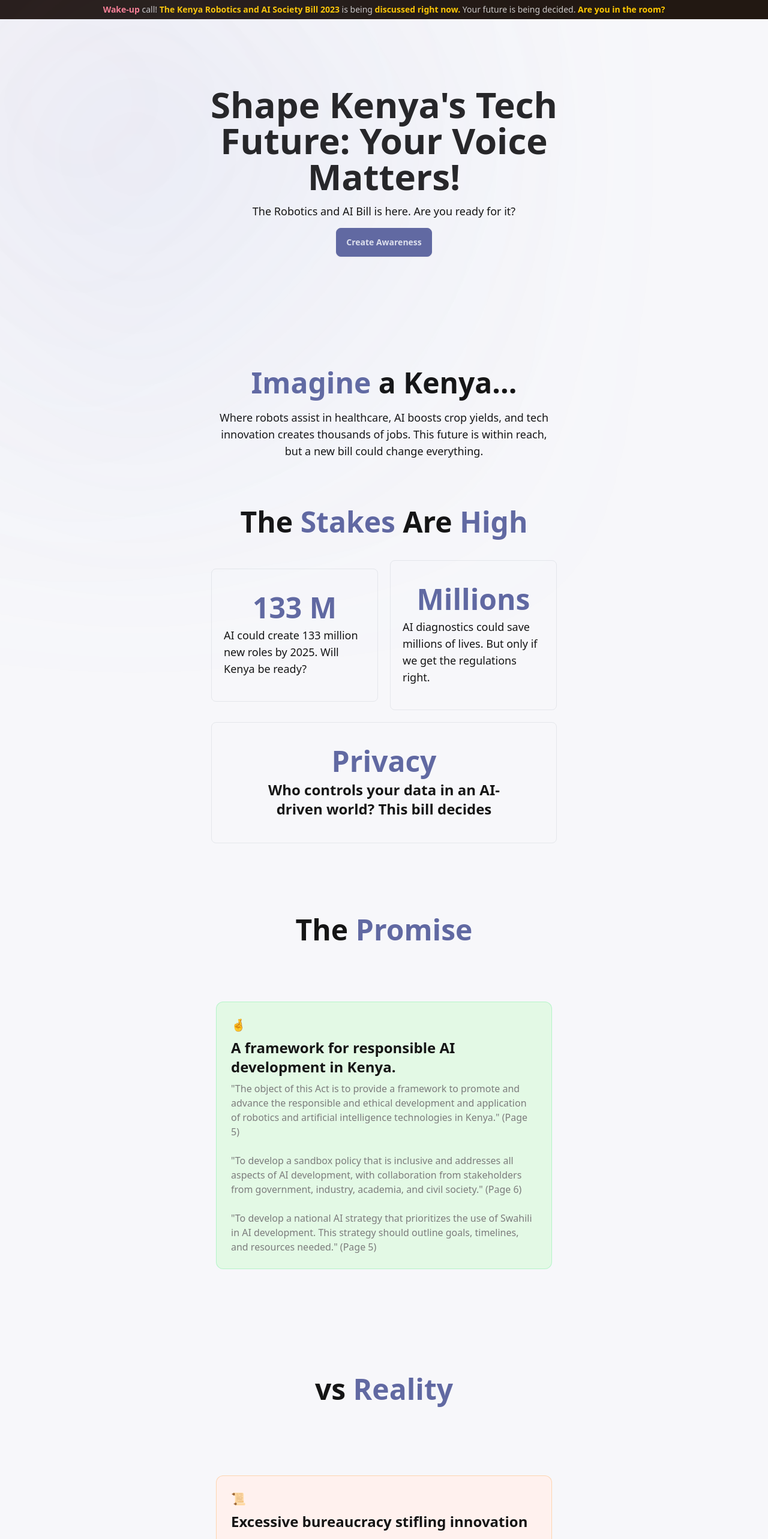
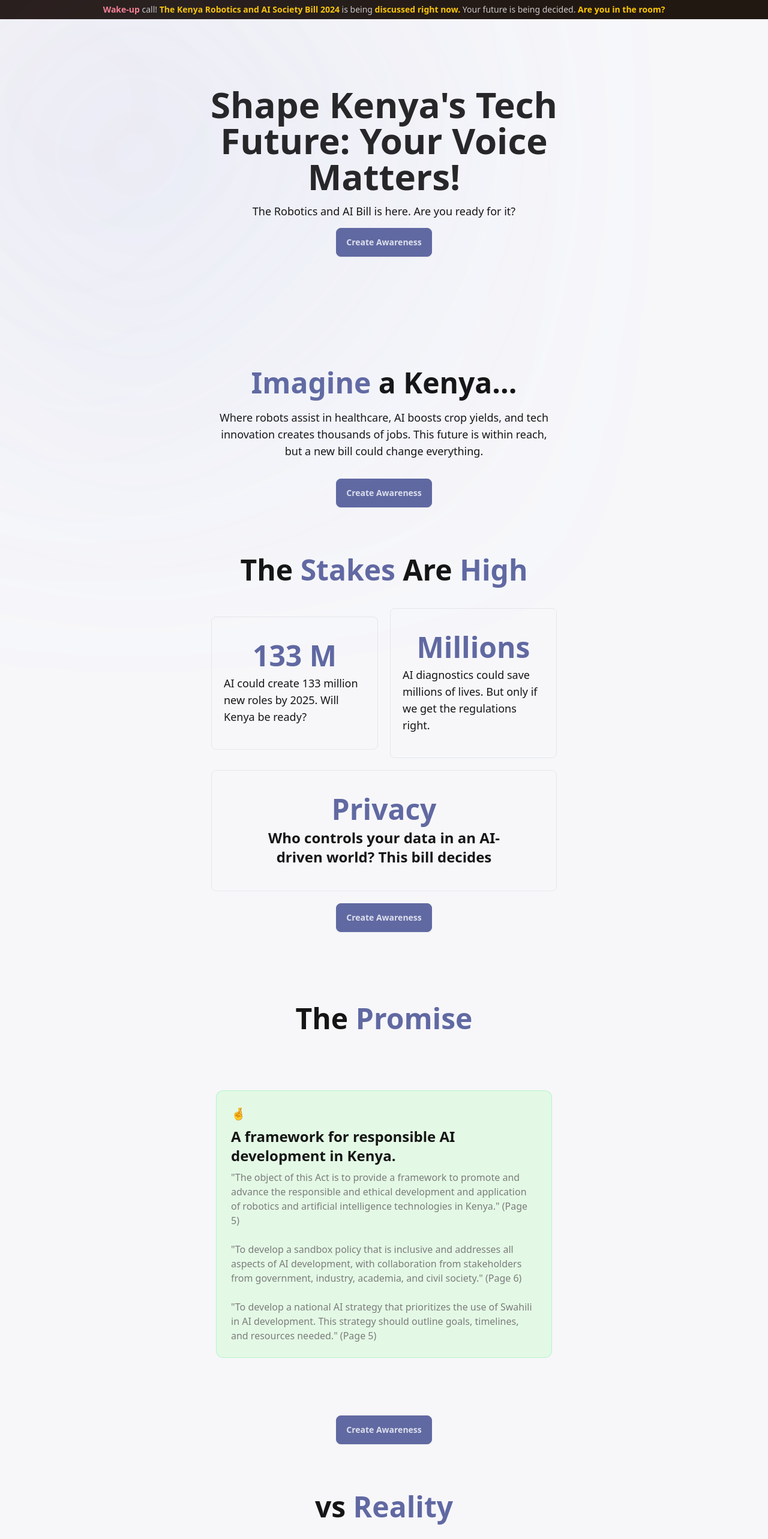
Before and after one commit to peterokwara/reject-robotics-ai, a SvelteKit app: page / in a window 1280 px wide. Shown: the top 2566 px of the page at 60% size. Built offline with nearby package versions, Linux system fonts and the light colour scheme.

Commit message:
Update button

```diff
--- a/src/routes/+page.svelte
+++ b/src/routes/+page.svelte
@@ -65,7 +65,7 @@
 <div class="bg-neutral py-1.5 text-center text-xs text-neutral-content md:text-sm">
 	<span>
 		<span class="font-semibold text-error">Wake-up</span> call!
-		<span class="font-semibold text-warning">The Kenya Robotics and AI Society Bill 2023</span>
+		<span class="font-semibold text-warning">The Kenya Robotics and AI Society Bill 2024</span>
 		is being <span class="font-semibold text-warning">discussed right now.</span> Your future is
 		being decided. <span class="font-semibold text-warning">Are you in the room?</span>
 	</span>
@@ -119,6 +119,9 @@
 			thousands of jobs. This future is within reach, but a new bill could change everything.
 		</p>
 	</div>
+	<div class="items-center justify-center w-full flex pt-8">
+		<a href="#cta" class="btn btn-primary">Create Awareness</a>
+	</div>
 </section>
 
 <!-- opportunity -->
@@ -158,11 +161,13 @@
 				Who controls your data in an AI-driven world? This bill decides
 			</p>
 		</div>
+
+		<a href="#cta" class="btn btn-primary">Create Awareness</a>
 	</div>
 </section>
 
 <!-- promise  -->
-<section class="benefit__section max-w-5xl mx-auto py-10 px-10 lg:px-0">
+<section class="benefit__section max-w-5xl mx-auto py-10 px-4 lg:px-0">
 	<div
 		class="headline__container flex flex-col gap-y-5 items-center justify-center max-w-xl mx-auto"
 	>
@@ -200,10 +205,13 @@
 			</div>
 		</section>
 	</div>
+	<div class="items-center justify-center w-full flex">
+		<a href="#cta" class="btn btn-primary">Create Awareness</a>
+	</div>
 </section>
 
 <!-- vs Reality  -->
-<section class="benefit__section max-w-5xl mx-auto py-10 px-10 lg:px-0">
+<section class="benefit__section max-w-5xl mx-auto py-10 px-4 lg:px-0">
 	<div
 		class="headline__container flex flex-col gap-y-5 items-center justify-center max-w-xl mx-auto"
 	>
@@ -284,6 +292,10 @@
 			</div>
 		</section>
 	</div>
+
+	<div class="items-center justify-center w-full flex">
+		<a href="#cta" class="btn btn-primary">Create Awareness</a>
+	</div>
 </section>
 
 <!-- testimonials -->
@@ -343,7 +355,7 @@
 
 		<div class="flex flex-row gap-4">
 			<a
-				href="https://twitter.com/intent/tweet?text=Join%20us%20in%20rejecting%20the%20Robotics%20and%20AI%20Bill%202024!&hashtags=RejectRoboticsAndAIBill2024"
+				href="https://x.com/intent/post?text=Join+us+in+rejecting+the+Robotics+and+AI+Bill+2024!&hashtags=RejectRoboticsAndAIBill2024&url=https%3A%2F%2Freject-robotics-ai.vercel.app%2F"
 				class="btn btn-primary"
 				target="_blank">Share On Twitter</a
 			>
```
